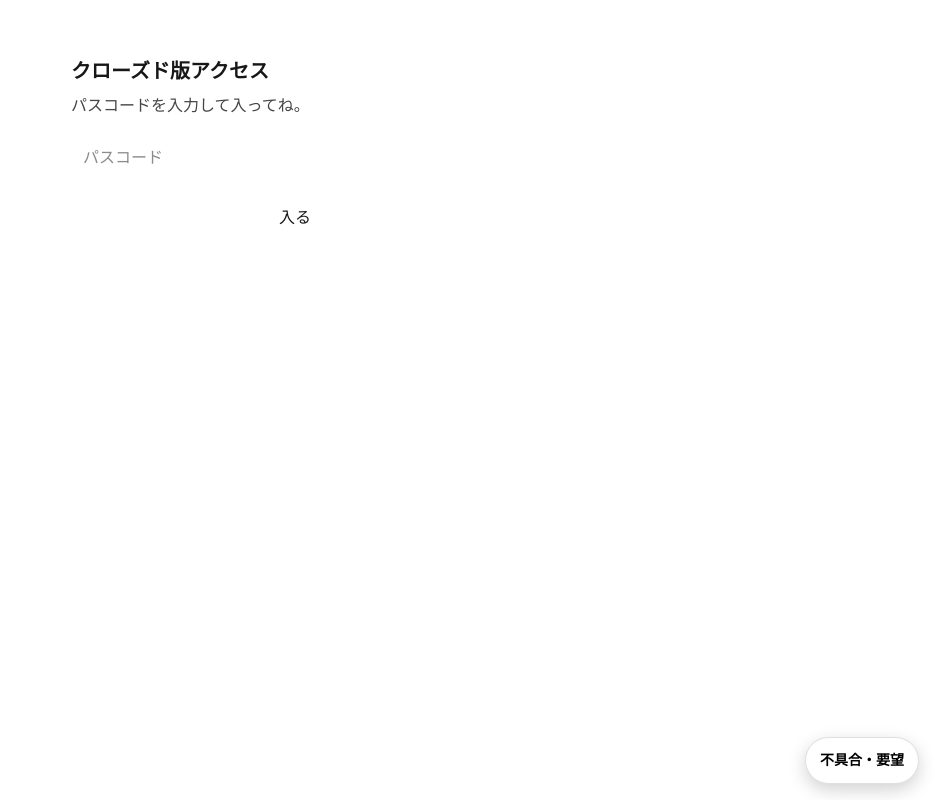
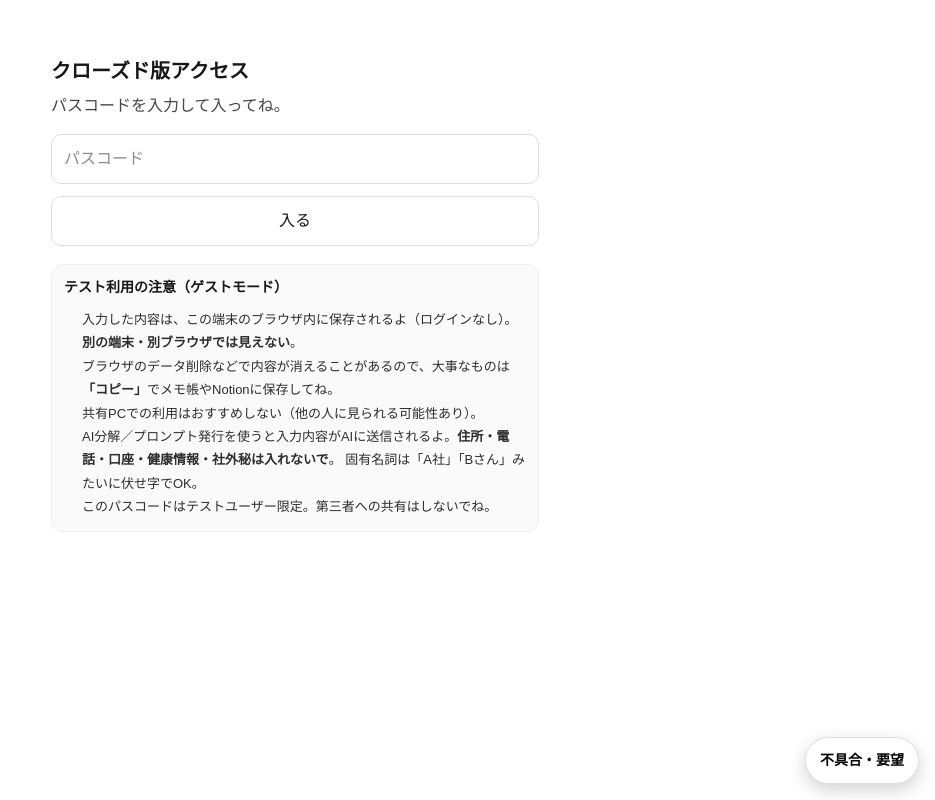
Before and after one commit to momoiropj/barabarado, a Next.js app: page /gate in a window 1280 px wide. Shown: the whole page, without its empty margins (345-1280 px from the left). Built offline with nearby package versions, Linux system fonts and the light colour scheme.

Commit message:
Add guest mode notes on gate page

```diff
--- a/app/gate/page.tsx
+++ b/app/gate/page.tsx
@@ -35,7 +35,7 @@ function GateInner() {
   }
 
   return (
-    <main style={{ maxWidth: 480, margin: "40px auto", padding: 16 }}>
+    <main style={{ maxWidth: 520, margin: "40px auto", padding: 16 }}>
       <h1 style={{ fontSize: 20, fontWeight: 700 }}>クローズド版アクセス</h1>
       <p style={{ marginTop: 8, opacity: 0.8 }}>パスコードを入力して入ってね。</p>
 
@@ -44,7 +44,7 @@ function GateInner() {
           value={code}
           onChange={(e) => setCode(e.target.value)}
           placeholder="パスコード"
-          style={{ width: "100%", padding: 12, fontSize: 16 }}
+          style={{ width: "100%", padding: 12, fontSize: 16, border: "1px solid #ddd", borderRadius: 10 }}
         />
         <button
           type="submit"
@@ -55,6 +55,9 @@ function GateInner() {
             padding: 12,
             fontSize: 16,
             cursor: "pointer",
+            border: "1px solid #ddd",
+            borderRadius: 10,
+            background: "white",
           }}
         >
           {loading ? "確認中…" : "入る"}
@@ -62,6 +65,34 @@ function GateInner() {
       </form>
 
       {err && <p style={{ marginTop: 12, color: "crimson" }}>{err}</p>}
+
+      {/* ▼ ゲストユーザー向けの注意文 ▼ */}
+      <section
+        style={{
+          marginTop: 18,
+          padding: 12,
+          border: "1px solid #eee",
+          borderRadius: 12,
+          background: "#fafafa",
+        }}
+      >
+        <h2 style={{ fontSize: 14, fontWeight: 800, margin: 0 }}>テスト利用の注意（ゲストモード）</h2>
+        <ul style={{ marginTop: 10, paddingLeft: 18, lineHeight: 1.8, fontSize: 13, opacity: 0.9 }}>
+          <li>
+            入力した内容は、この端末のブラウザ内に保存されるよ（ログインなし）。<b>別の端末・別ブラウザでは見えない</b>。
+          </li>
+          <li>
+            ブラウザのデータ削除などで内容が消えることがあるので、大事なものは<b>「コピー」</b>でメモ帳やNotionに保存してね。
+          </li>
+          <li>共有PCでの利用はおすすめしない（他の人に見られる可能性あり）。</li>
+          <li>
+            AI分解／プロンプト発行を使うと入力内容がAIに送信されるよ。<b>住所・電話・口座・健康情報・社外秘は入れないで</b>。
+            固有名詞は「A社」「Bさん」みたいに伏せ字でOK。
+          </li>
+          <li>このパスコードはテストユーザー限定。第三者への共有はしないでね。</li>
+        </ul>
+      </section>
+      {/* ▲ ここまで ▲ */}
     </main>
   );
 }
```
